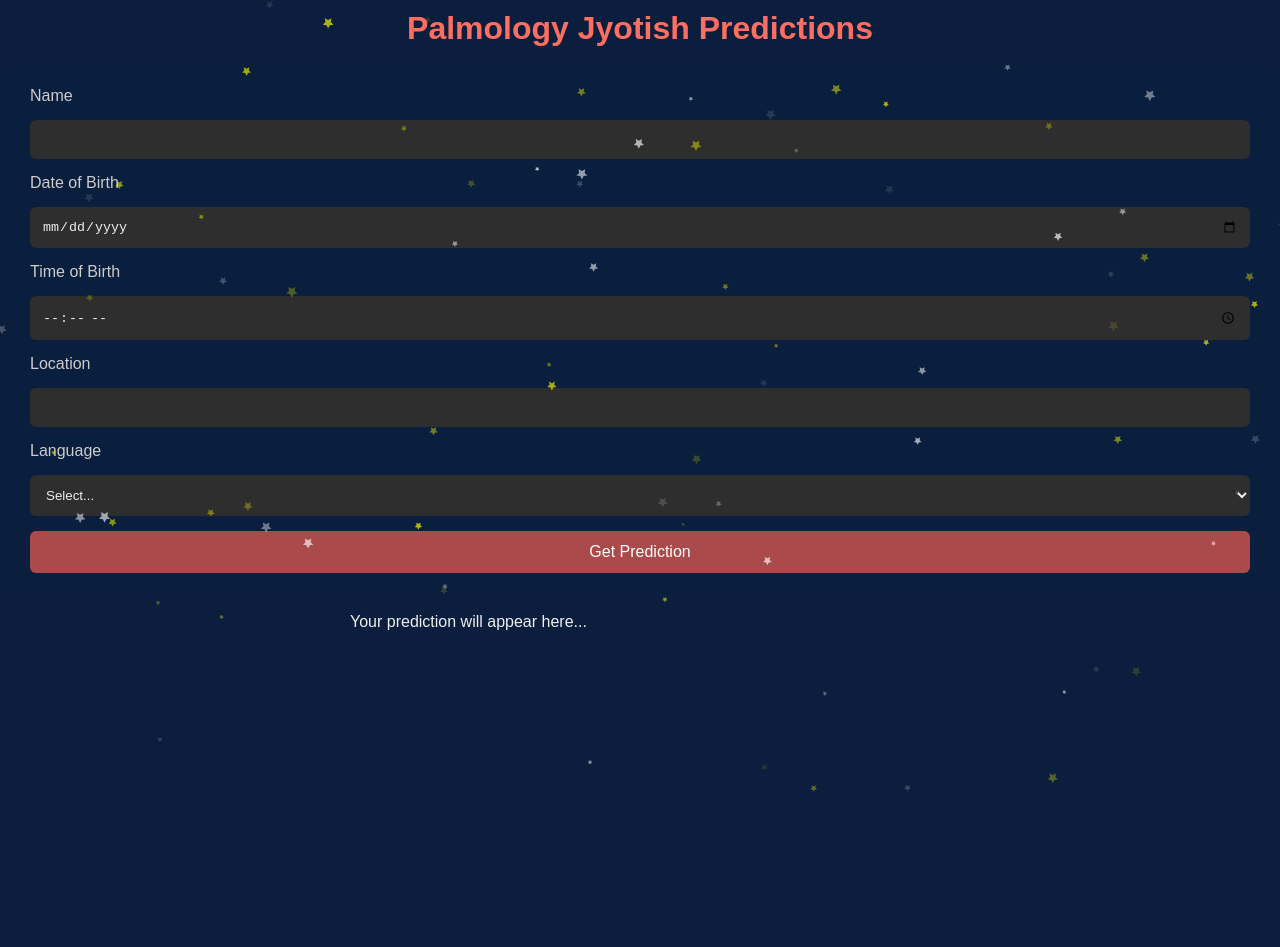
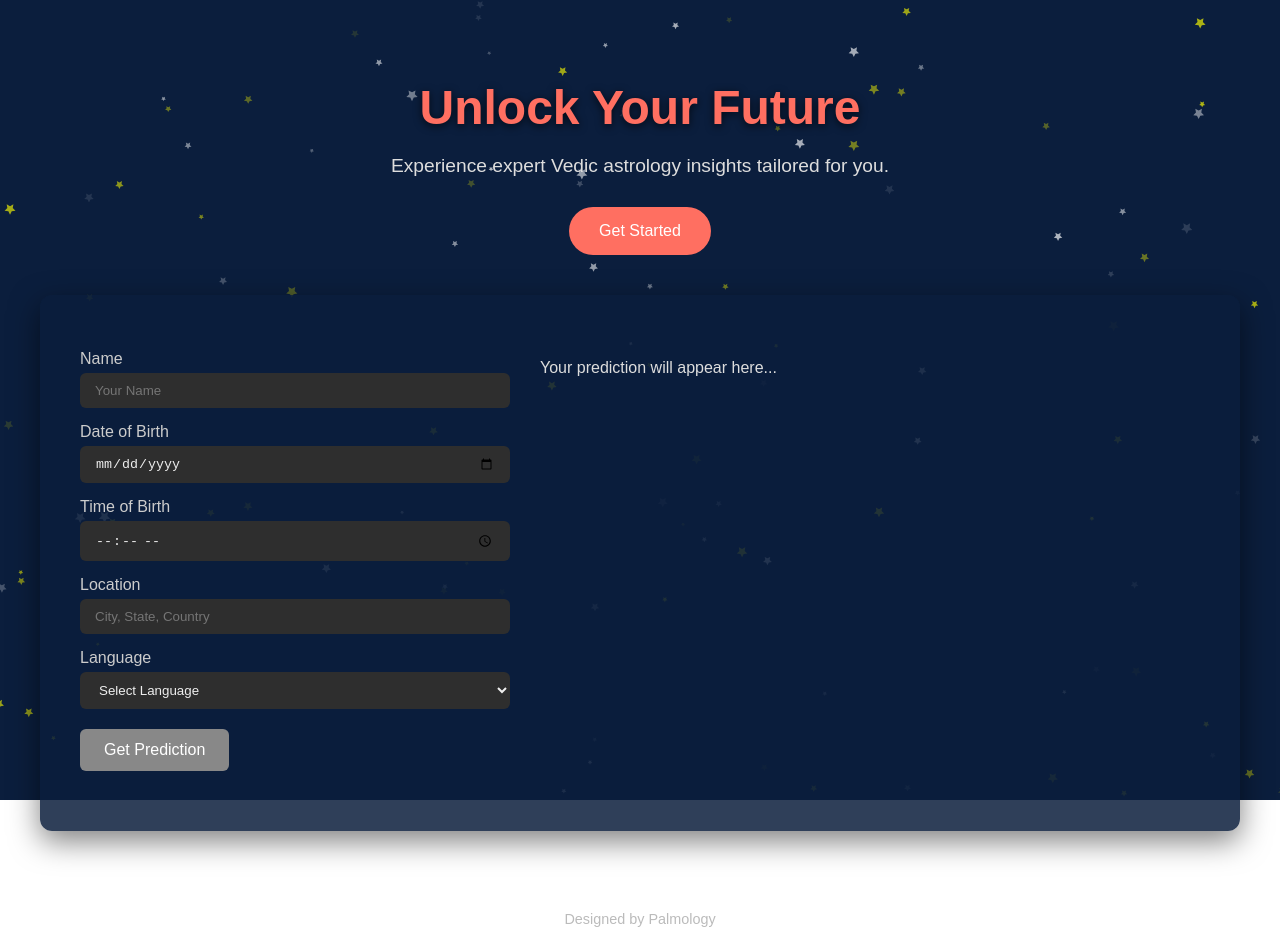
Before and after one commit to abhishek-18081990/astro-prediction-app, a website: page index.html in a window 1280 px wide. Before the commit the page ends 800 px from the top, so only its background shows below. Drawn offline with nearby package versions, Linux system fonts and the light colour scheme.

Commit message:
index.html

```diff
--- a/index.html
+++ b/index.html
@@ -10,224 +10,170 @@
   <!-- AOS Animation CSS -->
   <link href="https://cdnjs.cloudflare.com/ajax/libs/aos/2.3.4/aos.css" rel="stylesheet" />
   <style>
-    /* Base and Mobile-First */
+    /* Particles.js canvas */
+    #tsparticles { position: fixed; top: 0; left: 0; width: 100%; height: 100%; z-index: -1; background: #0b1e3d; }
+    /* Base styles */
     * { box-sizing: border-box; margin: 0; padding: 0; }
-    body {
-      font-family: 'Montserrat', sans-serif;
-      color: #eee;
-      background: #0b1e3d;
-      overflow-x: hidden;
-      padding: 10px;
-    }
-    h1 { text-align: center; margin-bottom: 20px; color: #ff6f61; }
-    form {
-      display: flex;
-      flex-direction: column;
-      gap: 15px;
-      background: rgba(11,30,61,0.9);
-      padding: 20px;
-      border-radius: 8px;
-      max-width: 100%;
-      margin: 0 auto 20px;
-    }
-    label { font-weight: 500; color: #ccc; }
-    input, select {
-      width: 100%;
-      padding: 12px;
-      border: none;
-      border-radius: 6px;
-      background: #2e2e2e;
-      color: #eee;
-      transition: box-shadow 0.2s ease;
-    }
-    input:focus, select:focus {
-      box-shadow: 0 0 6px rgba(255,111,97,0.7);
-      outline: none;
-    }
-    .controls {
-      display: flex;
-      flex-wrap: wrap;
-      align-items: center;
-      gap: 10px;
-    }
-    .btn {
-      padding: 12px 24px;
-      border: none;
-      border-radius: 6px;
-      cursor: pointer;
-      font-size: 1rem;
-      transition: transform 0.2s, box-shadow 0.2s;
-    }
-    .btn-primary {
-      background: #ff6f61;
-      color: #fff;
-      flex: 1 1 auto;
-    }
-    .btn-primary:disabled {
-      background: #aa4a4a;
-      cursor: not-allowed;
-    }
-    .btn-primary:hover:not(:disabled) {
-      transform: translateY(-2px);
-      box-shadow: 0 4px 12px rgba(0,0,0,0.3);
-    }
-    .btn-success {
-      background: #10b981;
-      color: #fff;
-      flex: 1 1 auto;
-    }
-    .btn-success:hover {
-      transform: translateY(-2px);
-      box-shadow: 0 4px 12px rgba(0,0,0,0.3);
-    }
-    .spinner {
-      display: none;
-      width: 24px;
-      height: 24px;
-      border: 3px solid #eee;
-      border-top: 3px solid #ff6f61;
-      border-radius: 50%;
-      animation: spin 1s linear infinite;
-    }
-    @keyframes spin { to { transform: rotate(360deg); } }
-
-    #chart, #result {
-      max-width: 600px;
-      margin: 0 auto 20px;
-      padding: 0 10px;
-    }
-    #chart img, #chart svg {
-      width: 100%;
-      border-radius: 8px;
-      background: #fff;
-      border: 2px solid #fff;
-    }
-    #installBanner, #offlineBanner {
-      position: fixed;
-      bottom: 20px;
-      left: 50%;
-      transform: translateX(-50%);
-      background: rgba(255,111,97,0.95);
-      color: #fff;
-      padding: 12px 20px;
-      border-radius: 6px;
-      display: none;
-      align-items: center;
-      gap: 10px;
-      z-index: 1000;
-    }
-    #installBanner button, #offlineBanner button {
-      background: #fff;
-      color: #ff6f61;
-      border: none;
-      padding: 6px 12px;
-      border-radius: 4px;
-      cursor: pointer;
-    }
+    body { font-family: 'Montserrat', sans-serif; overflow-x: hidden; color: #eee; background: transparent; }
+    a, button { font-family: inherit; }
+    /* Hero Section */
+    .hero { text-align: center; padding: 80px 20px; }
+    .hero h1 { font-size: 3rem; color: #ff6f61; margin-bottom: 20px; text-shadow: 0 2px 8px rgba(0,0,0,0.7);}
+    .hero p { font-size: 1.2rem; color: #ddd; margin-bottom: 30px; }
+    .cta-btn { background: #ff6f61; color: #fff; padding: 15px 30px; border: none; border-radius: 30px; cursor: pointer; font-size: 1rem; transition: transform 0.2s ease; }
+    .cta-btn:hover { transform: scale(1.05); }
+    /* Main Container */
+    .container { display: flex; flex-wrap: wrap; gap: 30px; max-width: 1200px; margin: -40px auto 60px; background: rgba(11,30,61,0.85); border-radius: 12px; padding: 40px; box-shadow: 0 10px 30px rgba(0,0,0,0.5); }
+    /* Form Panel */
+    .form-panel { flex: 1 1 300px; min-width: 280px; }
+    label { display: block; margin-top: 15px; color: #ccc; font-weight: 500; }
+    input, select { width: 100%; padding: 10px 15px; margin-top: 5px; border: none; border-radius: 6px; background: #2e2e2e; color: #eee; transition: transform 0.2s ease, box-shadow 0.2s ease; }
+    input:focus, select:focus { transform: scale(1.02); box-shadow: 0 0 8px rgba(255,111,97,0.6); outline: none; }
+    input.invalid { border: 2px solid #ef4444; }
+    .btn { display: inline-block; margin-top: 20px; padding: 12px 24px; border: none; border-radius: 6px; cursor: pointer; font-size: 1rem; transition: transform 0.2s ease, box-shadow 0.2s ease; }
+    .btn-primary { background: #ff6f61; color: #fff; }
+    .btn-primary:disabled { background: #888; cursor: not-allowed; }
+    .btn-primary:hover:not(:disabled) { transform: translateY(-2px); box-shadow: 0 4px 12px rgba(0,0,0,0.2); background: #e65b51; }
+    .btn-success { background: #10b981; color: #fff; }
+    .btn-success:hover { transform: translateY(-2px); box-shadow: 0 4px 12px rgba(0,0,0,0.2); background: #0e9a6e; }
+    .spinner { display: none; width: 24px; height: 24px; border: 3px solid #eee; border-top: 3px solid #ff6f61; border-radius: 50%; animation: spin 1s linear infinite; margin-left: 10px; }
+    @keyframes spin { 0% { transform: rotate(0deg); } 100% { transform: rotate(360deg); } }
+    /* Autocomplete dropdown */
+    .autocomplete { position: relative; }
+    .autocomplete-items { position: absolute; top: 100%; left: 0; right: 0; background: #2e2e2e; border-radius: 6px; max-height: 200px; overflow-y: auto; z-index: 10; }
+    .autocomplete-item { padding: 8px 12px; cursor: pointer; color: #eee; }
+    .autocomplete-item:hover { background: #444; }
+    /* Result Panel */
+    .result-panel { flex: 2 1 400px; min-width: 320px; max-height: 600px; overflow-y: auto; }
+    #chart { margin-top: 20px; }
+    #chart svg, #chart img { width: 100%; border-radius: 8px; border: 2px solid #fff; background: #fff; }
+    #result { margin-top: 20px; line-height: 1.6; color: #ddd; }
+    /* Footer */
+    .footer { text-align: center; padding: 20px; color: #bbb; font-size: 0.9rem; }
+    /* Responsive */
+    @media (max-width: 768px) { .container { flex-direction: column; margin-top: -20px; } }
   </style>
 </head>
 <body>
-  <h1>Palmology Jyotish Predictions</h1>
+  <!-- Particles.js container -->
+  <div id="tsparticles"></div>
 
-  <form id="prediction-form" novalidate>
+  <!-- Hero -->
+  <section class="hero" data-aos="fade-down">
+    <h1>Unlock Your Future</h1>
+    <p>Experience expert Vedic astrology insights tailored for you.</p>
+    <button class="cta-btn" onclick="document.getElementById('name').focus()">Get Started</button>
+  </section>
+
+  <!-- Main -->
+  <div class="container" data-aos="fade-up">
+    <!-- Form Panel -->
+    <div class="form-panel" data-aos="fade-right">
       <label for="name">Name</label>
-    <input type="text" id="name" required pattern="^[A-Za-z\s]+$" title="Letters and spaces only"/>
+      <input type="text" id="name" placeholder="Your Name" required pattern="[A-Za-z\s]+" title="Only letters and spaces" />
 
       <label for="dob">Date of Birth</label>
-    <input type="date" id="dob" required max="2025-12-31"/>
+      <input type="date" id="dob" max="" required />
 
       <label for="time">Time of Birth</label>
-    <input type="time" id="time" required/>
+      <input type="time" id="time" required />
 
       <label for="location">Location</label>
-    <input type="text" id="location" list="location-list" autocomplete="off" required/>
-    <datalist id="location-list"></datalist>
+      <div class="autocomplete">
+        <input type="text" id="location" placeholder="City, State, Country" required autocomplete="off" />
+        <div id="location-list" class="autocomplete-items"></div>
+      </div>
 
       <label for="language">Language</label>
       <select id="language" required>
-      <option value="">Select...</option>
+        <option value="">Select Language</option>
         <option value="english">English</option>
         <option value="hindi">Hindi</option>
       </select>
 
-    <div class="controls">
-      <button type="submit" id="getPredictionBtn" class="btn btn-primary" disabled>
-        Get Prediction
+      <button class="btn btn-primary" id="predictBtn" onclick="getPrediction()" disabled>
+        Get Prediction <div class="spinner" id="spinner"></div>
       </button>
-      <div class="spinner" id="spinner"></div>
-      <button id="downloadPdfBtn" class="btn btn-success" style="display:none">
+      <button class="btn btn-success" id="downloadPdfBtn" style="display:none" onclick="downloadPdf()">
         Download Predictions
       </button>
-    </div>
-  </form>
 
       <div id="chart"></div>
-  <div id="result">Your prediction will appear here...</div>
-
-  <!-- Install & Offline Banners -->
-  <div id="installBanner">
-    <span>Install this app?</span>
-    <button id="installBtn">Install</button>
-    <button id="dismissInstall">Later</button>
     </div>
 
-  <div id="offlineBanner">
-    <span>You’re offline—please reconnect.</span>
-    <button id="retryBtn">Retry</button>
+    <!-- Result Panel -->
+    <div class="result-panel" data-aos="fade-left">
+      <div id="result">Your prediction will appear here...</div>
     </div>
+  </div>
+
+  <div class="footer">Designed by Palmology</div>
 
   <!-- Scripts -->
   <script src="https://cdnjs.cloudflare.com/ajax/libs/aos/2.3.4/aos.js"></script>
   <script src="https://cdn.jsdelivr.net/npm/tsparticles@2.9.3/tsparticles.bundle.min.js"></script>
   <script>
-    // AOS & tsParticles init
+    // Utility
+    function debounce(fn, delay) { let t; return (...args) => { clearTimeout(t); t = setTimeout(() => fn(...args), delay); }; }
+
     document.addEventListener('DOMContentLoaded', () => {
-      AOS?.init({ duration: 800, once: true });
+      // Set max date constraint
+      document.getElementById('dob').max = new Date().toISOString().split('T')[0];
+
+      // AOS init
+      if (window.AOS) AOS.init({ duration: 800, once: true });
+
+      // tsParticles init
       if (window.tsParticles) {
         tsParticles.load('tsparticles', {
           fpsLimit: 60,
-          particles: { number:{value:80}, color:{value:['#fff','#ff0']}, shape:{type:'star'}, opacity:{value:0.7,random:true}, size:{value:{min:1,max:3},random:true}, move:{enable:true,speed:1.2,direction:'bottom',outModes:{default:'out'}} },
-          detectRetina:true
+          particles: { number: { value: 100, density: { enable: true, area: 800 } }, color: { value: ['#ffffff','#ffff00'] }, shape: { type: 'star' }, opacity: { value: 0.7, random: true }, size: { value: { min: 1, max: 3 }, random: true }, move: { enable: true, speed: 1.2, direction: 'bottom', outModes: { default: 'out'} } },
+          detectRetina: true
         });
       }
+
+      // Form validity
+      const fields = ['name','dob','time','location','language'];
+      const predictBtn = document.getElementById('predictBtn');
+      function validateForm() {
+        let valid = true;
+        fields.forEach(id => {
+          const el = document.getElementById(id);
+          if (!el.checkValidity()) {
+            el.classList.add('invalid'); valid = false;
+          } else {
+            el.classList.remove('invalid');
+          }
+        });
+        predictBtn.disabled = !valid;
+      }
+      fields.forEach(id => document.getElementById(id).addEventListener('input', validateForm));
+
+      // Location autocomplete & selection flag
+      const locInput = document.getElementById('location');
+      const listDiv = document.getElementById('location-list');
+      let selectedLocation = null;
+      locInput.addEventListener('input', () => { selectedLocation = null; validateForm(); });
+      locInput.addEventListener('input', debounce(async () => {
+        const q = locInput.value.trim(); listDiv.innerHTML = '';
+        if (q.length < 3) return;
+        try {
+          const res = await fetch(`https://api.opencagedata.com/geocode/v1/json?q=${encodeURIComponent(q)}&countrycode=IN&limit=5&key=15459e2a83eb42de9cd2b77a168c9307`);
+          const js = await res.json();
+          js.results.forEach(r => {
+            const item = document.createElement('div'); item.className = 'autocomplete-item'; item.textContent = r.formatted;
+            item.onclick = () => { locInput.value = r.formatted; selectedLocation = r.geometry; listDiv.innerHTML = ''; validateForm(); };
+            listDiv.appendChild(item);
+          });
+        } catch {};
+      }, 300));
+      document.addEventListener('click', e => { if (!locInput.contains(e.target)) listDiv.innerHTML = ''; });
+
     });
 
-    // PWA Install Prompt
-    let deferredPrompt;
-    const installBanner = document.getElementById('installBanner');
-    const installBtn = document.getElementById('installBtn');
-    const dismissBtn = document.getElementById('dismissInstall');
-
-    window.addEventListener('beforeinstallprompt', (e) => {
-      e.preventDefault();
-      deferredPrompt = e;
-      installBanner.style.display = 'flex';
-    });
-    installBtn.addEventListener('click', async () => {
-      installBanner.style.display = 'none';
-      deferredPrompt.prompt();
-      deferredPrompt = null;
-    });
-    dismissBtn.addEventListener('click', () => {
-      installBanner.style.display = 'none';
-    });
-
-    // Offline Fallback
-    const offlineBanner = document.getElementById('offlineBanner');
-    const retryBtn = document.getElementById('retryBtn');
-    function updateOnlineStatus() {
-      if (!navigator.onLine) offlineBanner.style.display = 'flex';
-      else offlineBanner.style.display = 'none';
-    }
-    window.addEventListener('offline', updateOnlineStatus);
-    window.addEventListener('online', updateOnlineStatus);
-    retryBtn.addEventListener('click', () => {
-      updateOnlineStatus();
-      if (navigator.onLine) location.reload();
-    });
-    updateOnlineStatus();
-
-    // (rest of your autocomplete + form/Predict logic remains)
+    // Prediction & PDF (unchanged)
+    async function getPrediction() { /* ... */ }
+    function downloadPdf() { /* ... */ }
   </script>
 </body>
 </html>
```
Lines whose indentation alone changed are shown as unchanged.
